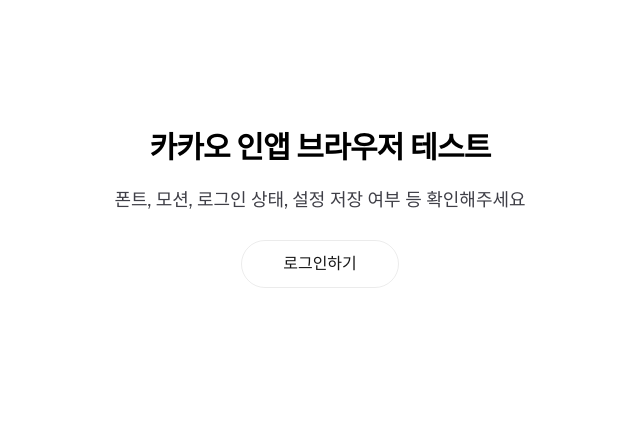
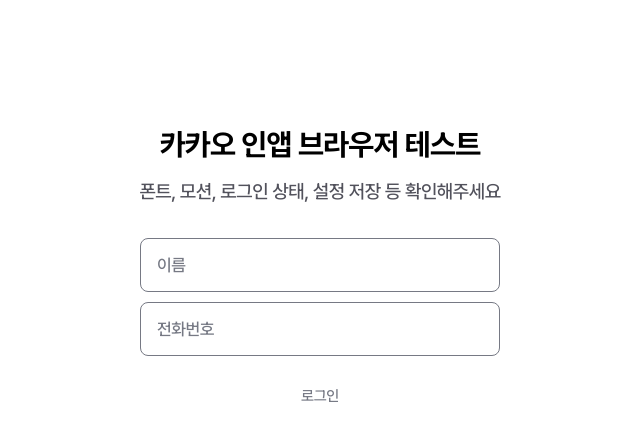
Before and after one commit to dohyeoplim/kakao-persistent-storage, a Next.js app: page / in a window 1280 px wide. Shown: the top 440 px of the page, without its empty margins (320-960 px from the left). Built offline with nearby package versions, Linux system fonts and the light colour scheme.

Commit message:
feat: create login form

```diff
--- /dev/null
+++ b/app/(home)/components/LoginForm.tsx
@@ -0,0 +1,71 @@
+"use client";
+
+import { Formik } from "formik";
+import * as Yup from "yup";
+import TextInput from "@/shared/components/FormComponents/TextInput";
+import PhoneNumberInput from "@/shared/components/FormComponents/PhoneNumberInput";
+
+type LoginFormProps = {
+    formID?: string;
+    afterSubmit?: () => void;
+};
+
+const LoginFormSchema = Yup.object().shape({
+    name: Yup.string().required("이름을 입력해주세요."),
+    phoneNumber: Yup.string()
+        .matches(/^[0-9]{10,11}$/, "올바른 전화번호를 입력해주세요.")
+        .required("전화번호를 입력해주세요."),
+});
+
+export default function LoginForm({ formID = "loginForm" }: LoginFormProps) {
+    // const { signIn } = useSession();
+
+    return (
+        <Formik
+            initialValues={{ name: "", phoneNumber: "" }}
+            validationSchema={LoginFormSchema}
+            // onSubmit={async (_values, actions) => {
+            //     try {
+            //         await
+            //     } catch (err: any) {
+            //         alert(err);
+            //     }
+            //     actions.setSubmitting(false);
+            // }}
+            onSubmit={async (values, actions) => {
+                alert(JSON.stringify(values));
+                actions.setSubmitting(false);
+            }}
+        >
+            {({ handleSubmit, isValid, dirty }) => (
+                <form
+                    id={formID}
+                    onSubmit={handleSubmit}
+                    className="flex flex-col"
+                >
+                    <TextInput
+                        id="name"
+                        name="name"
+                        placeholder="이름"
+                        type="text"
+                    />
+
+                    <PhoneNumberInput
+                        id="phoneNumber"
+                        name="phoneNumber"
+                        placeholder="전화번호"
+                        type="tel"
+                    />
+
+                    <button
+                        type="submit"
+                        className="mt-4 font-body06 w-full py-3.5 bg-zinc-800 disabled:bg-transparent disabled:text-grey-700 text-white disabled:cursor-not-allowed hover:bg-key-100 cursor-pointer transition-colors rounded-xl"
+                        disabled={!(isValid && dirty)}
+                    >
+                        로그인
+                    </button>
+                </form>
+            )}
+        </Formik>
+    );
+}
--- /dev/null
+++ b/app/(home)/page.tsx
@@ -0,0 +1,21 @@
+import Button from "../shared/components/Button";
+import LoginForm from "./components/LoginForm";
+
+export default function Home() {
+    return (
+        <div className="flex min-h-screen items-center justify-center bg-zinc-50">
+            <main className="flex min-h-screen w-full max-w-3xl flex-col items-center justify-start gap-6 py-32 px-8 bg-white">
+                <div className="flex flex-col items-center gap-5 text-center">
+                    <h1 className="font-title01 text-black dark:text-zinc-50">
+                        카카오 인앱 브라우저 테스트
+                    </h1>
+                    <p className="font-body02 text-zinc-600 ">
+                        폰트, 모션, 로그인 상태, 설정 저장 등 확인해주세요
+                    </p>
+                </div>
+
+                <LoginForm />
+            </main>
+        </div>
+    );
+}
--- a/app/globals.css
+++ /dev/null
@@ -1,26 +0,0 @@
-@import "tailwindcss";
-
-:root {
-    --background: #ffffff;
-    --foreground: #171717;
-}
-
-@theme inline {
-    --color-background: var(--background);
-    --color-foreground: var(--foreground);
-    --font-sans: var(--font-geist-sans);
-    --font-mono: var(--font-geist-mono);
-}
-
-@media (prefers-color-scheme: dark) {
-    :root {
-        --background: #0a0a0a;
-        --foreground: #ededed;
-    }
-}
-
-body {
-    background: var(--background);
-    color: var(--foreground);
-    font-family: Arial, Helvetica, sans-serif;
-}
--- a/app/layout.tsx
+++ b/app/layout.tsx
@@ -1,20 +1,9 @@
 import type { Metadata } from "next";
-import { Geist, Geist_Mono } from "next/font/google";
-import "./globals.css";
-
-const geistSans = Geist({
-    variable: "--font-geist-sans",
-    subsets: ["latin"],
-});
-
-const geistMono = Geist_Mono({
-    variable: "--font-geist-mono",
-    subsets: ["latin"],
-});
+import "@/styles/theme.css";
 
 export const metadata: Metadata = {
-    title: "Create Next App",
-    description: "Generated by create next app",
+    title: "Kakao Tests",
+    description: "카카오 인앱 브라우저 테스트",
 };
 
 export default function RootLayout({
@@ -23,12 +12,8 @@
     children: React.ReactNode;
 }>) {
     return (
-        <html lang="en">
-            <body
-                className={`${geistSans.variable} ${geistMono.variable} antialiased`}
-            >
-                {children}
-            </body>
+        <html lang="ko">
+            <body className="antialiased">{children}</body>
         </html>
     );
 }
--- a/app/page.tsx
+++ /dev/null
@@ -1,21 +0,0 @@
-import Button from "./shared/components/Button";
-
-export default function Home() {
-    return (
-        <div className="flex min-h-screen items-center justify-center bg-zinc-50 font-sans">
-            <main className="flex min-h-screen w-full max-w-3xl flex-col items-center justify-start gap-6 py-32 px-8 bg-white">
-                <div className="flex flex-col items-center gap-4 text-center">
-                    <h1 className="text-3xl font-semibold leading-10 tracking-tight text-black dark:text-zinc-50">
-                        카카오 인앱 브라우저 테스트
-                    </h1>
-                    <p className="text-lg leading-8 text-zinc-700 ">
-                        폰트, 모션, 로그인 상태, 설정 저장 여부 등 확인해주세요
-                    </p>
-                </div>
-                <div className="flex flex-col gap-4 text-base font-medium sm:flex-row">
-                    <Button>로그인하기</Button>
-                </div>
-            </main>
-        </div>
-    );
-}
--- /dev/null
+++ b/app/shared/components/FormComponents/PhoneNumberInput.tsx
@@ -0,0 +1,79 @@
+import { cn } from "@/shared/utils/classname";
+import { formatPhoneNumber } from "@/shared/utils/phoneNumberFormatter";
+import { Field, type FieldProps } from "formik";
+import { Asterisk } from "lucide-react";
+
+type PhoneNumberInputProps = React.ComponentProps<"input"> & {
+    label?: string;
+    error?: string;
+    required?: boolean;
+};
+
+export default function PhoneNumberInput({
+    className,
+    label,
+    error,
+    required,
+    type = "tel",
+    ...props
+}: PhoneNumberInputProps) {
+    return (
+        <Field name={props.name}>
+            {({ field, form }: FieldProps) => {
+                const phoneNumberFilter = (
+                    e: React.ChangeEvent<HTMLInputElement>
+                ) => {
+                    const { value } = e.target;
+                    const numericValue = value.replace(/[^0-9]/g, "");
+                    form.setFieldValue(field.name, numericValue);
+                };
+
+                return (
+                    <div className="flex flex-col gap-2.5 w-full">
+                        <div className="flex">
+                            {label && (
+                                <label
+                                    htmlFor={props.id}
+                                    className="font-body04 text-grey-800 select-none"
+                                >
+                                    {label}
+                                </label>
+                            )}
+                            {required && (
+                                <Asterisk
+                                    size={14}
+                                    strokeWidth={2}
+                                    className="text-key-primary"
+                                />
+                            )}
+                        </div>
+
+                        <input
+                            {...field}
+                            {...props}
+                            type={type}
+                            value={formatPhoneNumber(field.value)}
+                            onChange={phoneNumberFilter}
+                            maxLength={13}
+                            className={cn(
+                                "font-body04 w-full rounded-lg border-[0.3px] border-grey-700 px-4 py-3.5 transition-all duration-200 outline-none",
+                                "focus:ring ring-key-primary focus:border-key-primary",
+                                "placeholder:text-grey-700",
+                                "appearance-none [-webkit-appearance:none] [-moz-appearance:none]",
+                                error &&
+                                    "border-danger-red focus:ring-danger-red",
+                                className
+                            )}
+                        />
+
+                        {error && (
+                            <p className="font-caption02 text-danger-red mt-2">
+                                {error}
+                            </p>
+                        )}
+                    </div>
+                );
+            }}
+        </Field>
+    );
+}
--- /dev/null
+++ b/app/shared/utils/phoneNumberFormatter.ts
@@ -0,0 +1,9 @@
+export const formatPhoneNumber = (value: string) => {
+    const numeric = value.replace(/\D/g, "");
+    if (numeric.length < 4) return numeric;
+    if (numeric.length < 8) return `${numeric.slice(0, 3)}-${numeric.slice(3)}`;
+    return `${numeric.slice(0, 3)}-${numeric.slice(3, 7)}-${numeric.slice(
+        7,
+        11
+    )}`;
+};
--- a/app/styles/theme.css
+++ b/app/styles/theme.css
@@ -110,10 +110,10 @@
     --color-grey-300: rgba(198, 200, 209, 1);
     --color-grey-200: rgba(219, 221, 226, 1);
     --color-grey-100: rgba(236, 237, 239, 1);
-    --color-key-primary: rgba(26, 83, 25, 1);
-    --color-key-300: rgba(140, 169, 140, 1);
-    --color-key-100: rgba(232, 238, 232, 1);
-    --color-key-50: rgba(243, 247, 243, 1);
+    --color-key-primary: #000000;
+    --color-key-300: #3a3a3a;
+    --color-key-100: #b5b5b5;
+    --color-key-50: #f0f0f0;
 }
 
 @layer utilities {
--- a/package.json
+++ b/package.json
@@ -17,7 +17,8 @@
         "react": "19.2.0",
         "react-dom": "19.2.0",
         "react-modal-sheet": "^5.2.1",
-        "tailwind-merge": "^3.3.1"
+        "tailwind-merge": "^3.3.1",
+        "yup": "^1.7.1"
     },
     "devDependencies": {
         "@tailwindcss/postcss": "^4",
```
Also changed, not shown: 1 other file (tests, documents, lock files or other folders).
